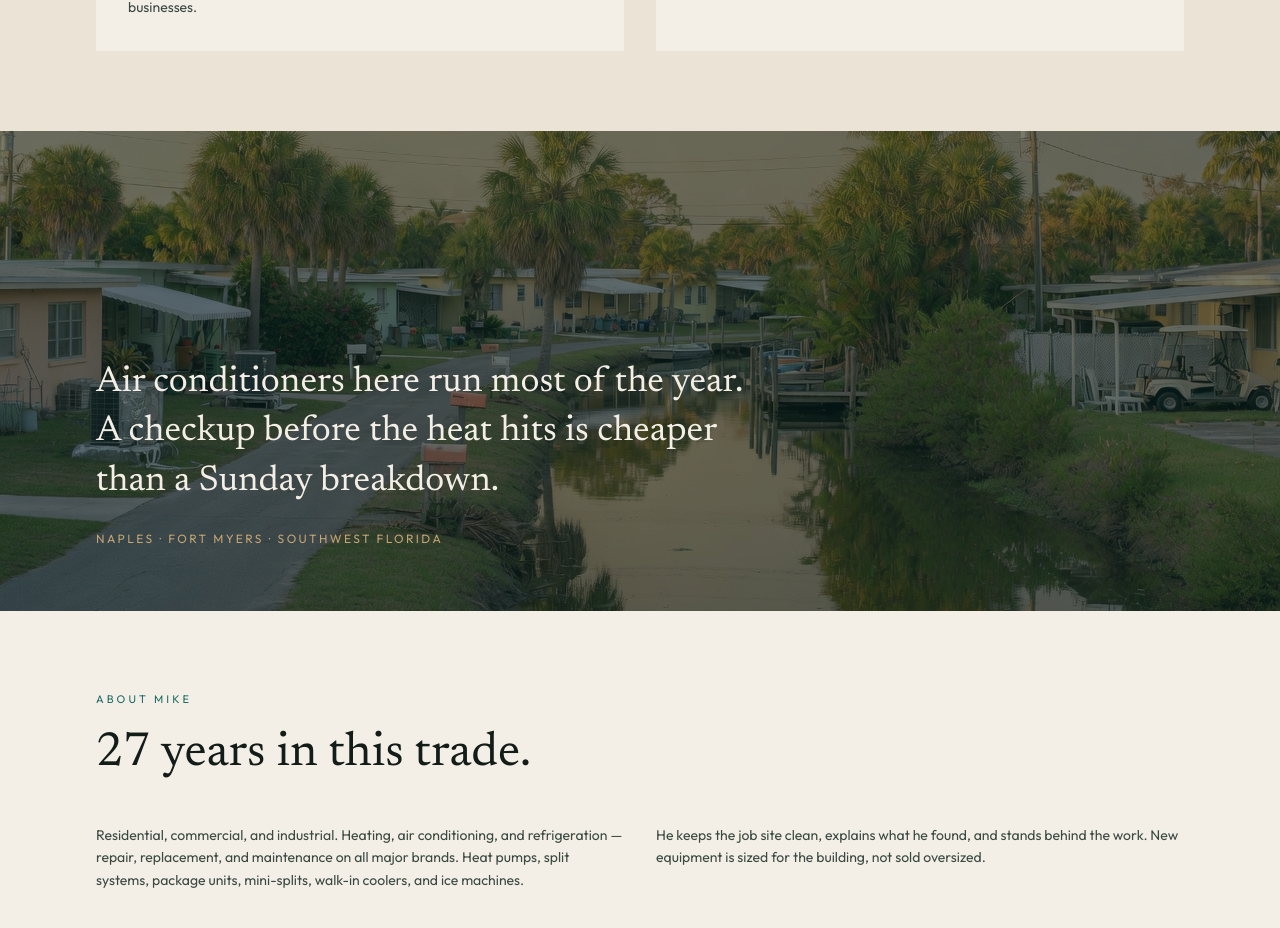
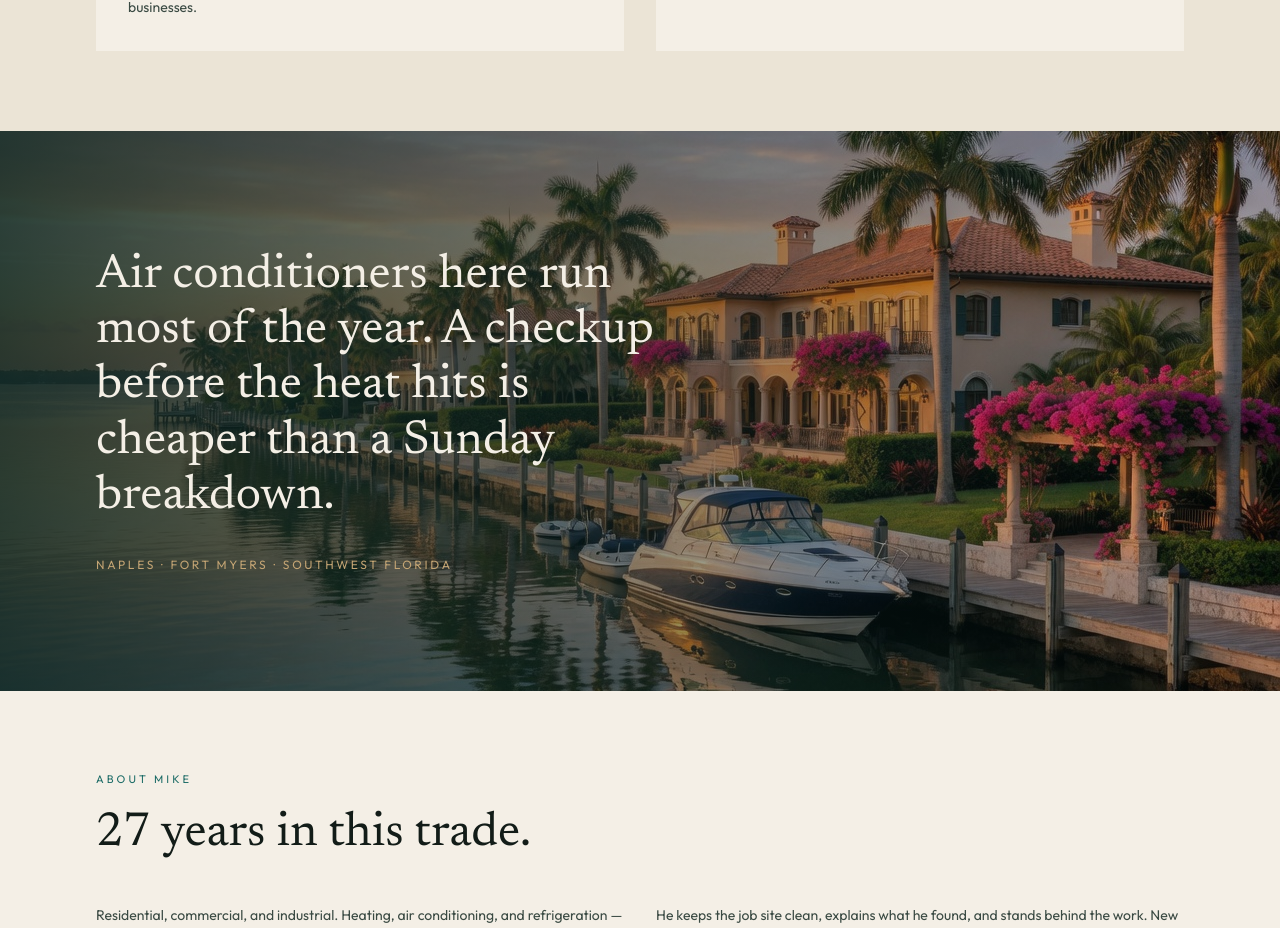
Before and after one commit to redwhitblack/aaahvacfl, a Next.js app: page / in a window 1280 px wide. Shown: the part 2800-3728 px from the top of the page. Built offline with nearby package versions, Linux system fonts and the light colour scheme.

Commit message:
Replace the canal banner with a waterfront estate shot
Lighter side gradient so the house stays visible. Service area
page uses the palm-lined street.

```diff
--- a/app/areas/page.tsx
+++ b/app/areas/page.tsx
@@ -11,15 +11,15 @@ export const metadata: Metadata = {
 export default function AreasPage() {
   return (
     <div className="pt-28">
-      <div className="relative h-[46vh] min-h-[320px]">
+      <div className="relative h-[56vh] min-h-[380px]">
         <Image
-          src="/media/neighborhood.jpg"
-          alt="Southwest Florida homes along a canal"
+          src="/media/luxury-canal.jpg"
+          alt="Palm-lined waterfront street in Southwest Florida"
           fill
-          className="object-cover"
+          className="object-cover object-center"
           priority
         />
-        <div className="absolute inset-0 bg-gulf-deep/45" />
+        <div className="absolute inset-0 bg-gradient-to-t from-gulf-deep/70 via-gulf-deep/25 to-transparent" />
         <div className="relative mx-auto flex h-full max-w-6xl items-end px-5 pb-10 text-paper md:px-8">
           <h1 className="serif text-5xl md:text-6xl">
             Naples, Fort Myers, and nearby
--- a/app/page.tsx
+++ b/app/page.tsx
@@ -109,22 +109,22 @@ export default function Home() {
       </section>
 
       <section className="relative overflow-hidden">
-        <div className="relative min-h-[480px]">
+        <div className="relative min-h-[70svh]">
           <Image
-            src="/media/neighborhood.jpg"
-            alt="Homes along a canal in Southwest Florida"
+            src="/media/gulf-waterfront.jpg"
+            alt="Waterfront estate along the Gulf in Southwest Florida"
             fill
-            className="object-cover"
+            className="object-cover object-[70%_center]"
             sizes="100vw"
           />
-          <div className="absolute inset-0 bg-gulf-deep/55" />
-          <div className="relative mx-auto flex min-h-[480px] max-w-6xl items-end px-5 py-16 text-paper md:px-8">
-            <div className="max-w-2xl">
-              <p className="serif text-3xl leading-snug md:text-4xl">
+          <div className="absolute inset-0 bg-gradient-to-r from-gulf-deep/85 via-gulf-deep/45 to-gulf-deep/10" />
+          <div className="relative mx-auto flex min-h-[70svh] max-w-6xl items-end px-5 py-16 text-paper md:items-center md:px-8 md:py-24">
+            <div className="max-w-xl">
+              <p className="serif text-3xl leading-[1.15] md:text-5xl">
                 Air conditioners here run most of the year. A checkup before
                 the heat hits is cheaper than a Sunday breakdown.
               </p>
-              <p className="mt-6 text-xs tracking-[0.2em] uppercase text-brass">
+              <p className="mt-8 text-xs tracking-[0.22em] uppercase text-brass">
                 Naples · Fort Myers · Southwest Florida
               </p>
             </div>
```
Also changed, not shown: public/media/gulf-waterfront.jpg (added), public/media/luxury-canal.jpg (added).
